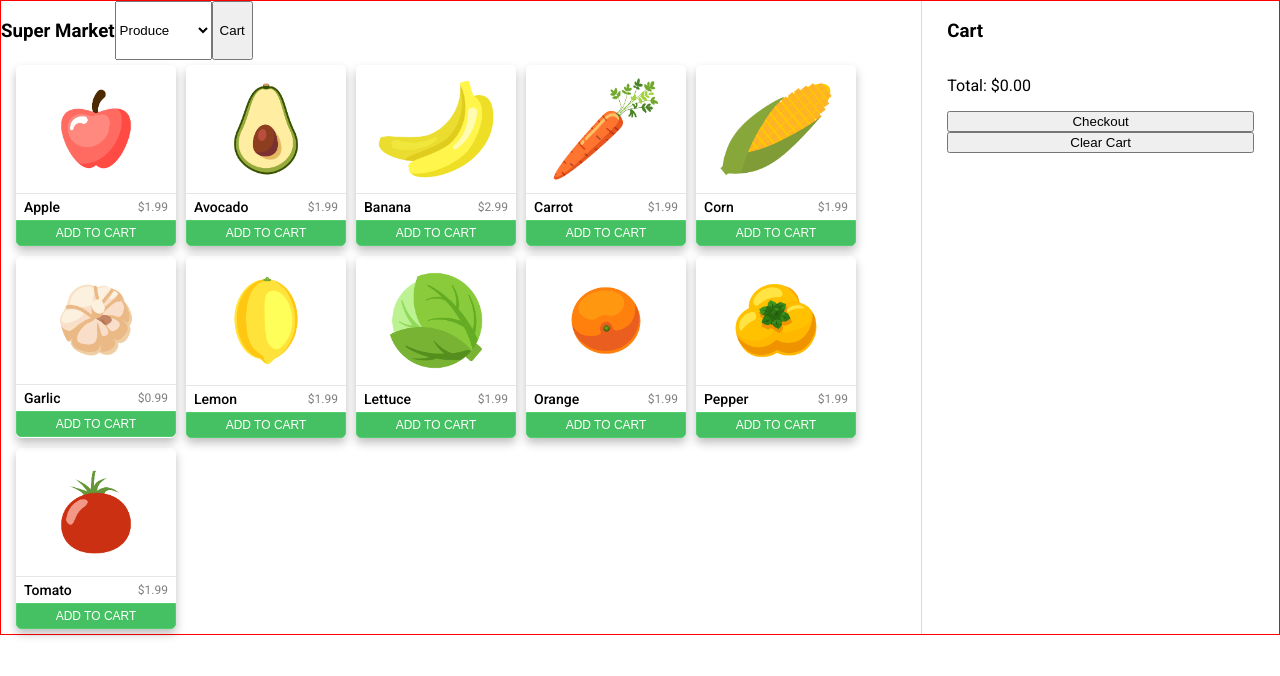
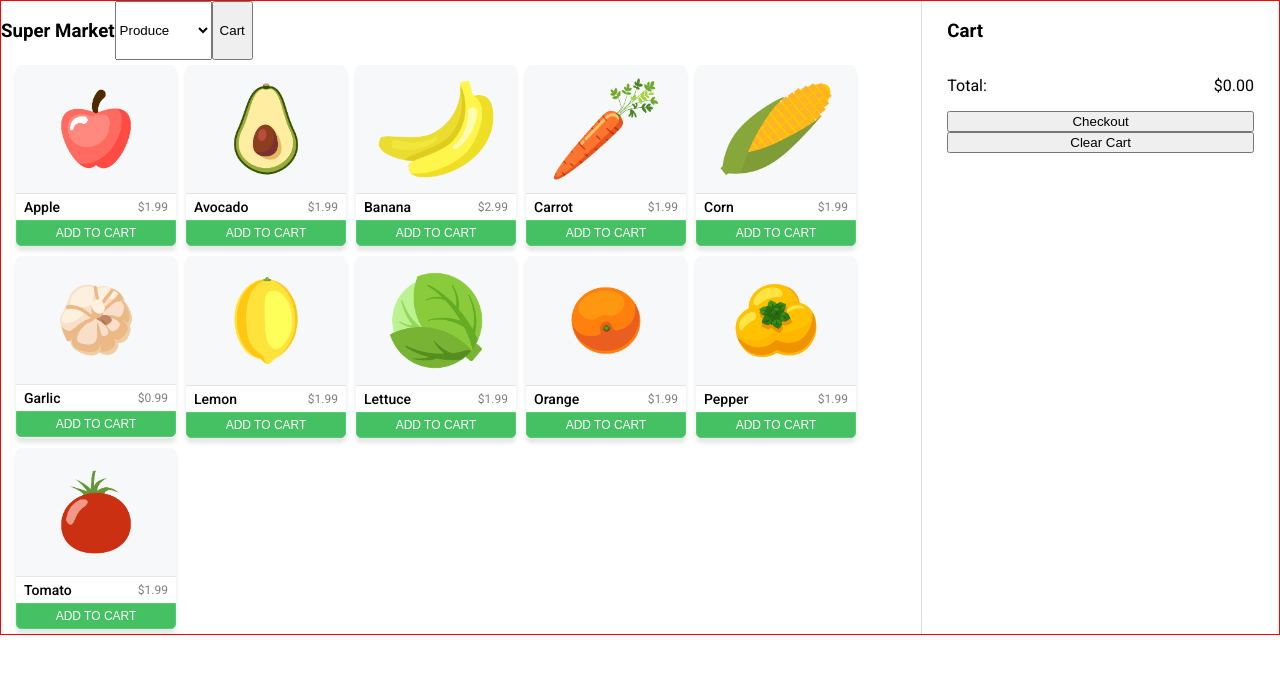
Before and after one commit to whlong1/reactville, a React (Create React App) app: page / in a window 1280 px wide. Shown: the top 676 px of the page. Built offline with nearby package versions, Linux system fonts and the light colour scheme.

Commit message:
adjust card background color and drop shadow

```diff
--- a/src/SuperMarket/Cart.jsx
+++ b/src/SuperMarket/Cart.jsx
@@ -12,7 +12,10 @@ const Cart = (props) => {
       {props.cart?.map((item, idx) => (
         <CartItem key={idx} item={item} removeFromCart={props.removeFromCart} />
       ))}
-      <p>Total: ${total.toFixed(2)}</p>
+      <div className="cart-total">
+        <p>Total:</p>
+        <p>${total.toFixed(2)}</p>
+      </div>
       <button>Checkout</button>
       <button onClick={() => props.setCart([])}>Clear Cart</button>
     </div>
--- a/src/SuperMarket/styles/style.css
+++ b/src/SuperMarket/styles/style.css
@@ -32,12 +32,13 @@
   border-radius: 5px;
   flex-direction: column;
   margin: 5px 10px 5px 0px;
-  box-shadow: 0px 5px 10px 0px rgba(0,0,0,0.25);
-  -webkit-box-shadow: 0px 5px 10px 0px rgba(0,0,0,0.25);
+  box-shadow: 0px 5px 4px 0px rgba(0,0,0,0.15);
+  -webkit-box-shadow: 0px 5px 4px 0px rgba(0,0,0,0.1);
 }
 
 .product-card img {
   width: 160px;
+  background: #f6f8fa;
   border-radius: 5px 5px 0px 0px;
 }
 
@@ -73,13 +74,15 @@
 }
 
 .cart-card {
-  margin: 0;
   display: flex;
   border-radius: 5px;
+  margin: 5px 0px 5px 0px;
   border: 1px solid rgb(230, 230, 230);
+  box-shadow: 0px 2px 3px 0px rgba(0,0,0,0.1);
+  -webkit-box-shadow: 0px 2px 3px 0px rgba(0,0,0,0.08);
 }
 
-.cart-card *{
+.cart-card * {
   margin: 0;
 }
 
@@ -94,6 +97,7 @@
 .cart-card img {
   width: 100px;
   background: #f6f8fa;
+  border-radius: 5px 0px 0px 5px;
 }
 
 .cart-card button {
@@ -102,6 +106,12 @@
   color: white;
   background: #dd716a;
   justify-self: flex-end;
+  border-radius: 0px 5px 5px 0px;
+}
+
+.cart-total {
+  display: flex;
+  justify-content: space-between;
 }
 
 #product-name {
```
